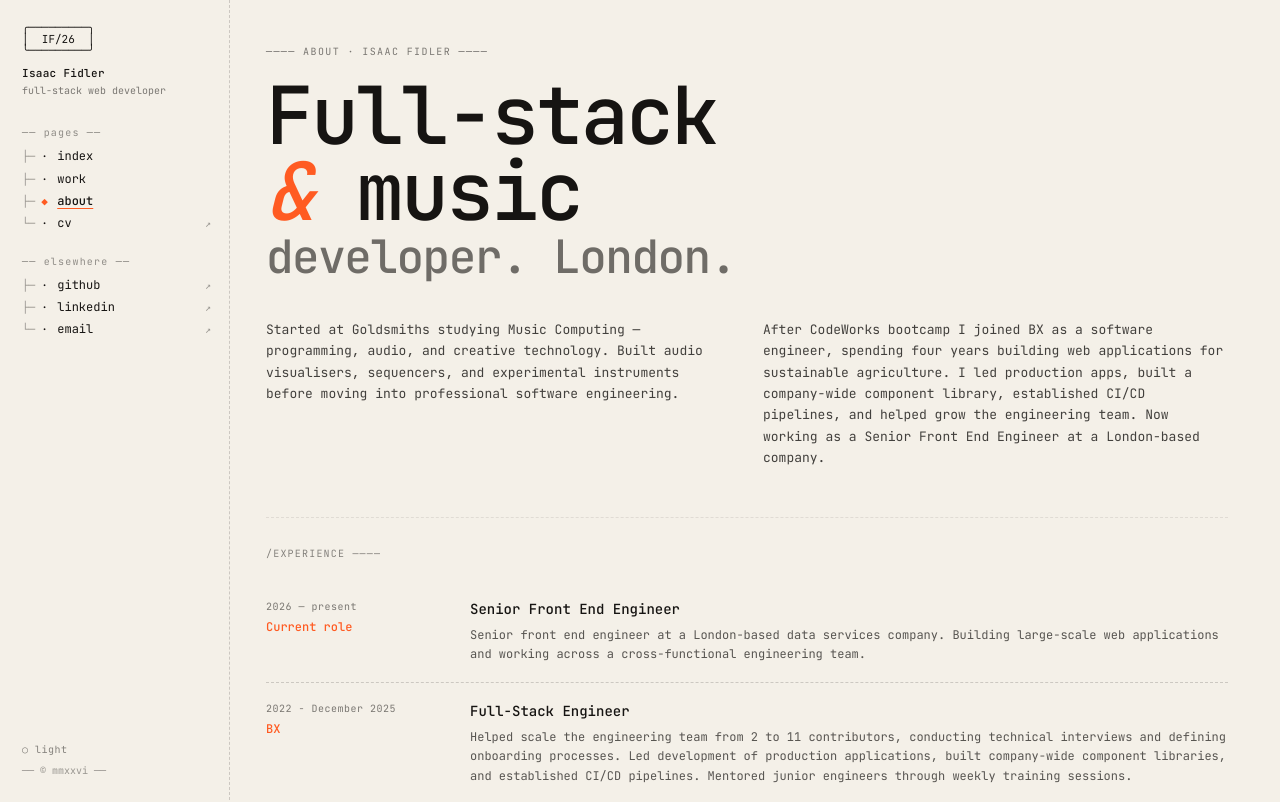
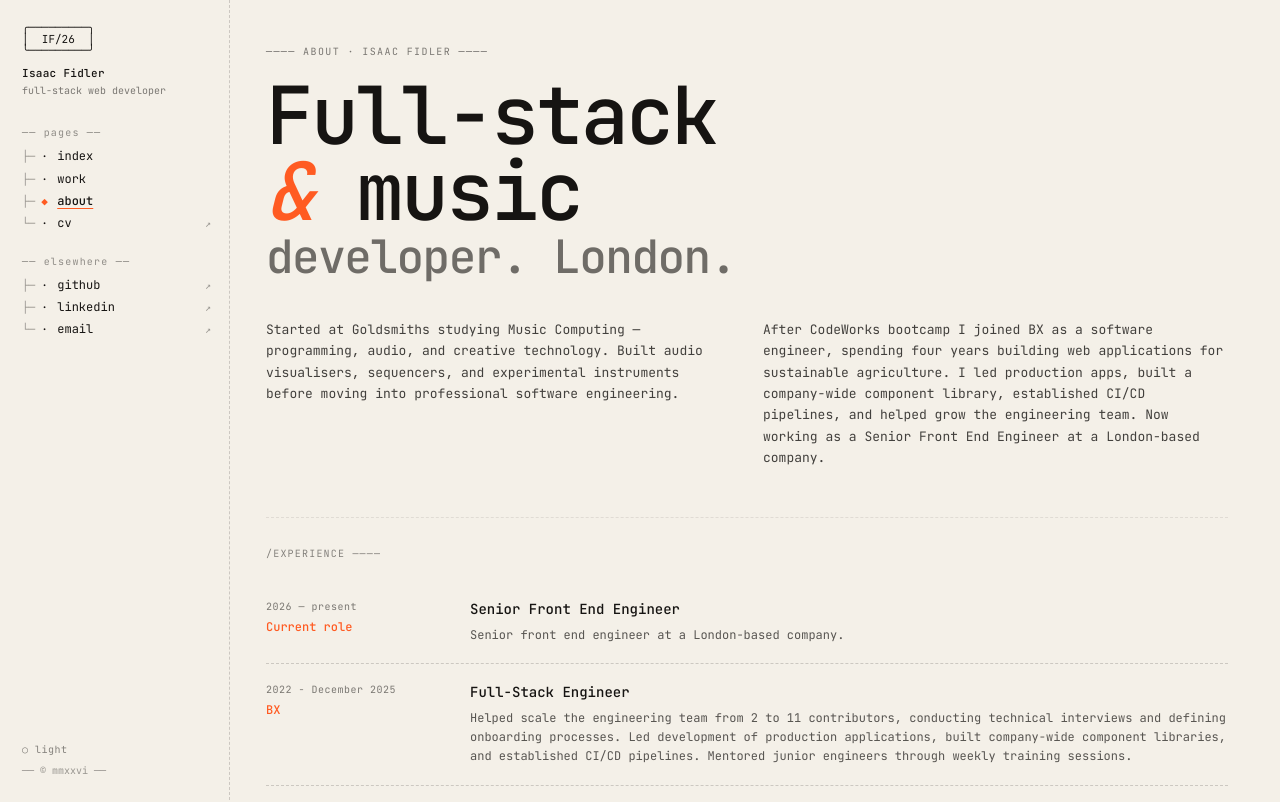
Before and after one commit to IsaacFidler/portfolio, a Next.js app: page /about in a window 1280 px wide. Shown: the top 802 px of the page. Built offline with nearby package versions, Linux system fonts and the light colour scheme.

Commit message:
update copy

```diff
--- a/src/data/experience.ts
+++ b/src/data/experience.ts
@@ -10,8 +10,7 @@ export const experience: Experience[] = [
     title: 'Senior Front End Engineer',
     company: 'Current role',
     period: '2026 — present',
-    description:
-      'Senior front end engineer at a London-based data services company. Building large-scale web applications and working across a cross-functional engineering team.',
+    description: 'Senior front end engineer at a London-based company.',
   },
   {
     title: 'Full-Stack Engineer',
```
